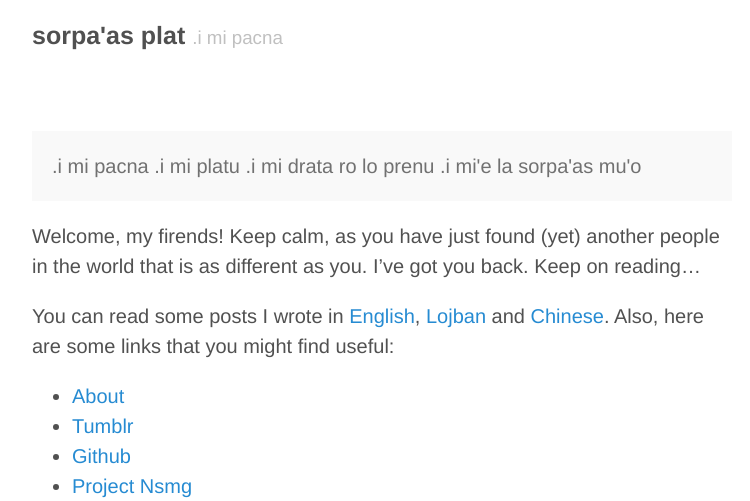
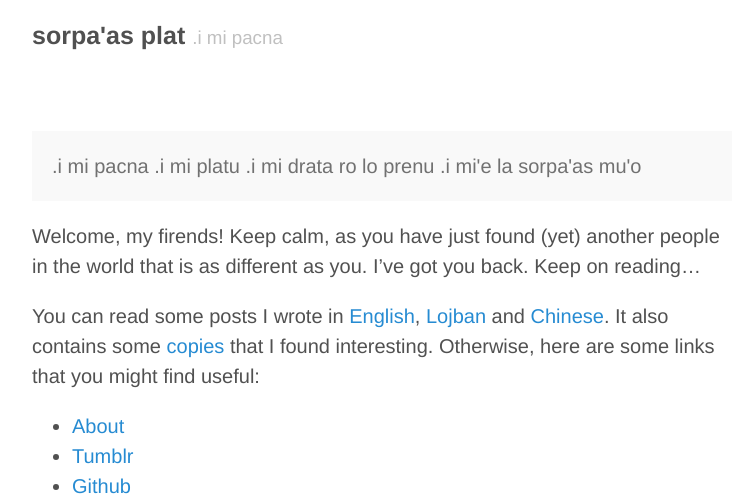
Before and after one commit to sorpaas/sorpaas.com, a Jekyll site: the page built from index.md, in a window 1280 px wide, cut to the strip 0-501 px from the top of the page. Shown: the whole strip, without its empty margins (258-1008 px from the left). Built offline with Jekyll 4.4.1, drawn with Linux system fonts in a browser that asks for light colours; Markdown is read by kramdown in place of the engine named in the settings.

Commit message:
add copies link

```diff
--- a/index.md
+++ b/index.md
@@ -9,7 +9,7 @@ title: Home
 
 Welcome, my firends! Keep calm, as you have just found (yet) another people in the world that is as different as you. I've got you back. Keep on reading...
 
-You can read some posts I wrote in [English](/en), [Lojban](/jbo) and [Chinese](/zh). Also, here are some links that you might find useful:
+You can read some posts I wrote in [English](/en), [Lojban](/jbo) and [Chinese](/zh). It also contains some [copies](/copies) that I found interesting. Otherwise, here are some links that you might find useful:
 
 * [About](/about)
 * [Tumblr](//tumblr.sorpaas.com)
```
